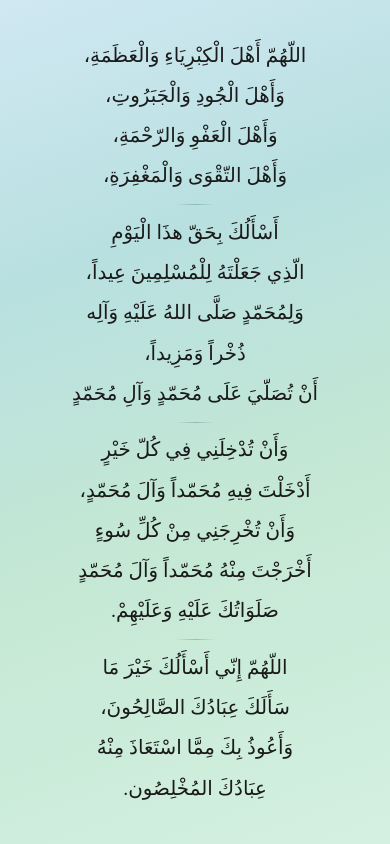
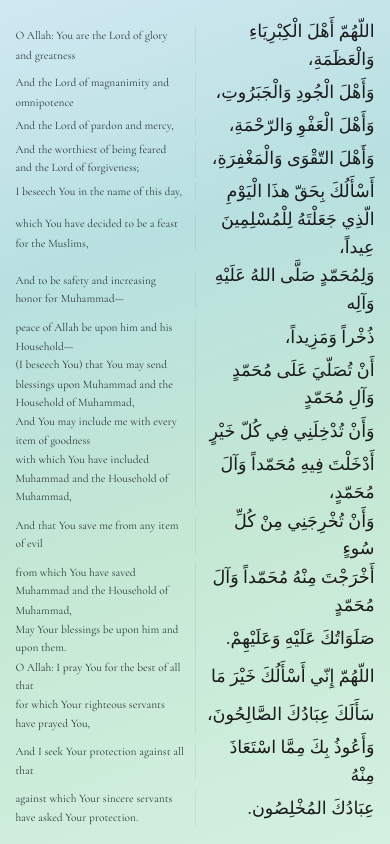
Before and after one commit to amamdani15/eid, a plain HTML site: page dua_mobile.html in a window 390 px wide. Drawn offline with nearby package versions, Linux system fonts and the light colour scheme; a web font is replaced by a local one.

Commit message:
add bilingual split layout with English translation to dua_mobile
Co-Authored-By: Claude Sonnet 4.6 <noreply@anthropic.com>

```diff
--- a/dua_mobile.html
+++ b/dua_mobile.html
@@ -1,10 +1,10 @@
 <!DOCTYPE html>
-<html lang="ar" dir="rtl">
+<html lang="en">
 <head>
 <meta charset="UTF-8">
 <meta name="viewport" content="width=device-width, initial-scale=1">
 <title>Dua</title>
-<link href="https://fonts.googleapis.com/css2?family=Amiri+Quran&display=swap" rel="stylesheet">
+<link href="https://fonts.googleapis.com/css2?family=Amiri+Quran&family=Cormorant+Garamond:ital,wght@0,400;0,500;1,400&display=swap" rel="stylesheet">
 <style>
   * { margin: 0; padding: 0; box-sizing: border-box; }
 
@@ -20,84 +20,135 @@
   }
 
   .content {
-    text-align: center;
     display: flex;
     flex-direction: column;
-    align-items: center;
-    gap: 1vh;
-    padding: 0 5vw;
-    direction: rtl;
     width: 100%;
+    padding: 0 3vw;
+    gap: 0;
+    direction: ltr;
     transform-origin: center center;
     transition: transform 0.1s;
   }
 
-  .arabic {
+  .row {
+    display: flex;
+    flex-direction: row;
+    align-items: center;
+    width: 100%;
+  }
+
+  .en {
+    flex: 1;
+    text-align: left;
+    direction: ltr;
+    font-family: 'Cormorant Garamond', serif;
+    font-size: 3vw;
+    color: #2a3a3a;
+    line-height: 1.65;
+    padding-right: 2.5vw;
+    border-right: 1px solid rgba(0, 60, 60, 0.07);
+  }
+
+  .ar {
+    flex: 1;
     font-family: 'Amiri Quran', serif;
-    font-size: 5.1vw;
+    font-size: 4.6vw;
     color: #1a1a1a;
     line-height: 1.6;
     direction: rtl;
+    text-align: right;
+    padding-left: 2.5vw;
   }
 
-  .separator {
-    width: 10vw;
-    height: 1px;
-    background: linear-gradient(90deg, transparent, rgba(0, 60, 60, 0.25), transparent);
-    margin: 0.4vh 0;
-  }
-
-  .logo {
-    position: absolute;
-    bottom: 1.5vh;
-    left: 50%;
-    transform: translateX(-50%);
-    height: 8vw;
-    opacity: 0.9;
-    filter: brightness(0);
-  }
 </style>
 </head>
 <body>
 
   <div class="content">
-    <div class="arabic">اللّهُمّ أَهْلَ الْكِبْرِيَاءِ وَالْعَظَمَةِ،</div>
-    <div class="arabic">وَأَهْلَ الْجُودِ وَالْجَبَرُوتِ،</div>
-    <div class="arabic">وَأَهْلَ الْعَفْوِ وَالرّحْمَةِ،</div>
-    <div class="arabic">وَأَهْلَ التّقْوَى وَالْمَغْفِرَةِ،</div>
 
-    <div class="separator"></div>
+    <div class="row">
+      <div class="en">O Allah: You are the Lord of glory and greatness</div>
+      <div class="ar">اللّهُمّ أَهْلَ الْكِبْرِيَاءِ وَالْعَظَمَةِ،</div>
+    </div>
+    <div class="row">
+      <div class="en">And the Lord of magnanimity and omnipotence</div>
+      <div class="ar">وَأَهْلَ الْجُودِ وَالْجَبَرُوتِ،</div>
+    </div>
+    <div class="row">
+      <div class="en">And the Lord of pardon and mercy,</div>
+      <div class="ar">وَأَهْلَ الْعَفْوِ وَالرّحْمَةِ،</div>
+    </div>
+    <div class="row">
+      <div class="en">And the worthiest of being feared and the Lord of forgiveness;</div>
+      <div class="ar">وَأَهْلَ التّقْوَى وَالْمَغْفِرَةِ،</div>
+    </div>
 
-    <div class="arabic">أَسْأَلُكَ بِحَقّ هذَا الْيَوْمِ</div>
-    <div class="arabic">الّذِي جَعَلْتَهُ لِلْمُسْلِمِينَ عِيداً،</div>
-    <div class="arabic">وَلِمُحَمّدٍ صَلَّى اللهُ عَلَيْهِ وَآلِه</div>
-    <div class="arabic">ذُخْراً وَمَزِيداً،</div>
-    <div class="arabic">أَنْ تُصَلّيَ عَلَى مُحَمّدٍ وَآلِ مُحَمّدٍ</div>
+    <div class="row">
+      <div class="en">I beseech You in the name of this day,</div>
+      <div class="ar">أَسْأَلُكَ بِحَقّ هذَا الْيَوْمِ</div>
+    </div>
+    <div class="row">
+      <div class="en">which You have decided to be a feast for the Muslims,</div>
+      <div class="ar">الّذِي جَعَلْتَهُ لِلْمُسْلِمِينَ عِيداً،</div>
+    </div>
+    <div class="row">
+      <div class="en">And to be safety and increasing honor for Muhammad—</div>
+      <div class="ar">وَلِمُحَمّدٍ صَلَّى اللهُ عَلَيْهِ وَآلِه</div>
+    </div>
+    <div class="row">
+      <div class="en">peace of Allah be upon him and his Household—</div>
+      <div class="ar">ذُخْراً وَمَزِيداً،</div>
+    </div>
+    <div class="row">
+      <div class="en">(I beseech You) that You may send blessings upon Muhammad and the Household of Muhammad,</div>
+      <div class="ar">أَنْ تُصَلّيَ عَلَى مُحَمّدٍ وَآلِ مُحَمّدٍ</div>
+    </div>
 
-    <div class="separator"></div>
+    <div class="row">
+      <div class="en">And You may include me with every item of goodness</div>
+      <div class="ar">وَأَنْ تُدْخِلَنِي فِي كُلّ خَيْرٍ</div>
+    </div>
+    <div class="row">
+      <div class="en">with which You have included Muhammad and the Household of Muhammad,</div>
+      <div class="ar">أَدْخَلْتَ فِيهِ مُحَمّداً وَآلَ مُحَمّدٍ،</div>
+    </div>
+    <div class="row">
+      <div class="en">And that You save me from any item of evil</div>
+      <div class="ar">وَأَنْ تُخْرِجَنِي مِنْ كُلِّ سُوءٍ</div>
+    </div>
+    <div class="row">
+      <div class="en">from which You have saved Muhammad and the Household of Muhammad,</div>
+      <div class="ar">أَخْرَجْتَ مِنْهُ مُحَمّداً وَآلَ مُحَمّدٍ</div>
+    </div>
+    <div class="row">
+      <div class="en">May Your blessings be upon him and upon them.</div>
+      <div class="ar">صَلَوَاتُكَ عَلَيْهِ وَعَلَيْهِمْ.</div>
+    </div>
 
-    <div class="arabic">وَأَنْ تُدْخِلَنِي فِي كُلّ خَيْرٍ</div>
-    <div class="arabic">أَدْخَلْتَ فِيهِ مُحَمّداً وَآلَ مُحَمّدٍ،</div>
-    <div class="arabic">وَأَنْ تُخْرِجَنِي مِنْ كُلِّ سُوءٍ</div>
-    <div class="arabic">أَخْرَجْتَ مِنْهُ مُحَمّداً وَآلَ مُحَمّدٍ</div>
-    <div class="arabic">صَلَوَاتُكَ عَلَيْهِ وَعَلَيْهِمْ.</div>
+    <div class="row">
+      <div class="en">O Allah: I pray You for the best of all that</div>
+      <div class="ar">اللّهُمّ إِنّي أَسْأَلُكَ خَيْرَ مَا</div>
+    </div>
+    <div class="row">
+      <div class="en">for which Your righteous servants have prayed You,</div>
+      <div class="ar">سَأَلَكَ عِبَادُكَ الصَّالِحُونَ،</div>
+    </div>
+    <div class="row">
+      <div class="en">And I seek Your protection against all that</div>
+      <div class="ar">وَأَعُوذُ بِكَ مِمَّا اسْتَعَاذَ مِنْهُ</div>
+    </div>
+    <div class="row">
+      <div class="en">against which Your sincere servants have asked Your protection.</div>
+      <div class="ar">عِبَادُكَ المُخْلِصُون.</div>
+    </div>
 
-    <div class="separator"></div>
-
-    <div class="arabic">اللّهُمّ إِنّي أَسْأَلُكَ خَيْرَ مَا</div>
-    <div class="arabic">سَأَلَكَ عِبَادُكَ الصَّالِحُونَ،</div>
-    <div class="arabic">وَأَعُوذُ بِكَ مِمَّا اسْتَعَاذَ مِنْهُ</div>
-    <div class="arabic">عِبَادُكَ المُخْلِصُون.</div>
   </div>
 
   <script>
     function fitContent() {
       const content = document.querySelector('.content');
-      const logo = document.querySelector('.logo');
-      const logoHeight = logo ? logo.offsetHeight + window.innerHeight * 0.03 : 0;
-      const availableHeight = window.innerHeight - logoHeight - (window.innerHeight * 0.04);
+      const availableHeight = window.innerHeight * 0.96;
 
-      // Reset scale to measure natural height
       content.style.transform = 'scale(1)';
       const naturalHeight = content.scrollHeight;
 
```
